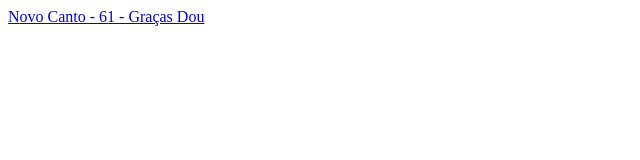
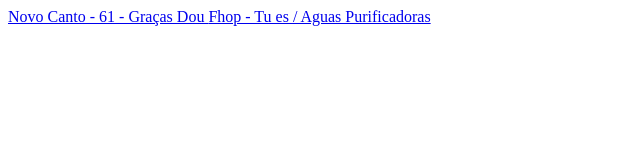
Before and after one commit to alvaroseparovich/cifra, a plain HTML site: page index.html in a window 1280 px wide. Shown: the whole page, without its empty margins (0-640 px from the left). Drawn offline with Linux system fonts and the light colour scheme.

Commit message:
fhop-tu-es-aguas-purificadoras

```diff
--- a/index.html
+++ b/index.html
@@ -1,3 +1,4 @@
 <html>
   <a href="/cifra/novo-canto-61-gracas-dou.md">Novo Canto - 61 - Graças Dou </a>
+  <a href="/cifra/fhop-tu-es-aguas-purificadoras.md">Fhop - Tu es / Aguas Purificadoras</a>
 </html>
```
